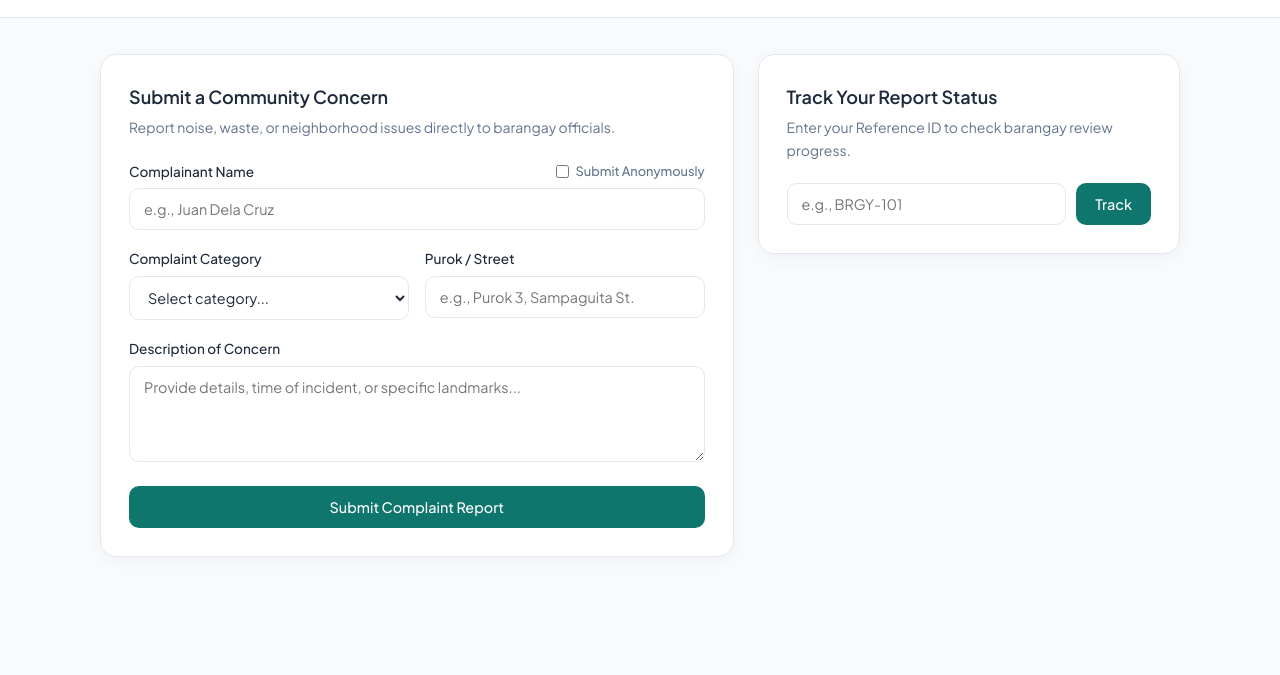
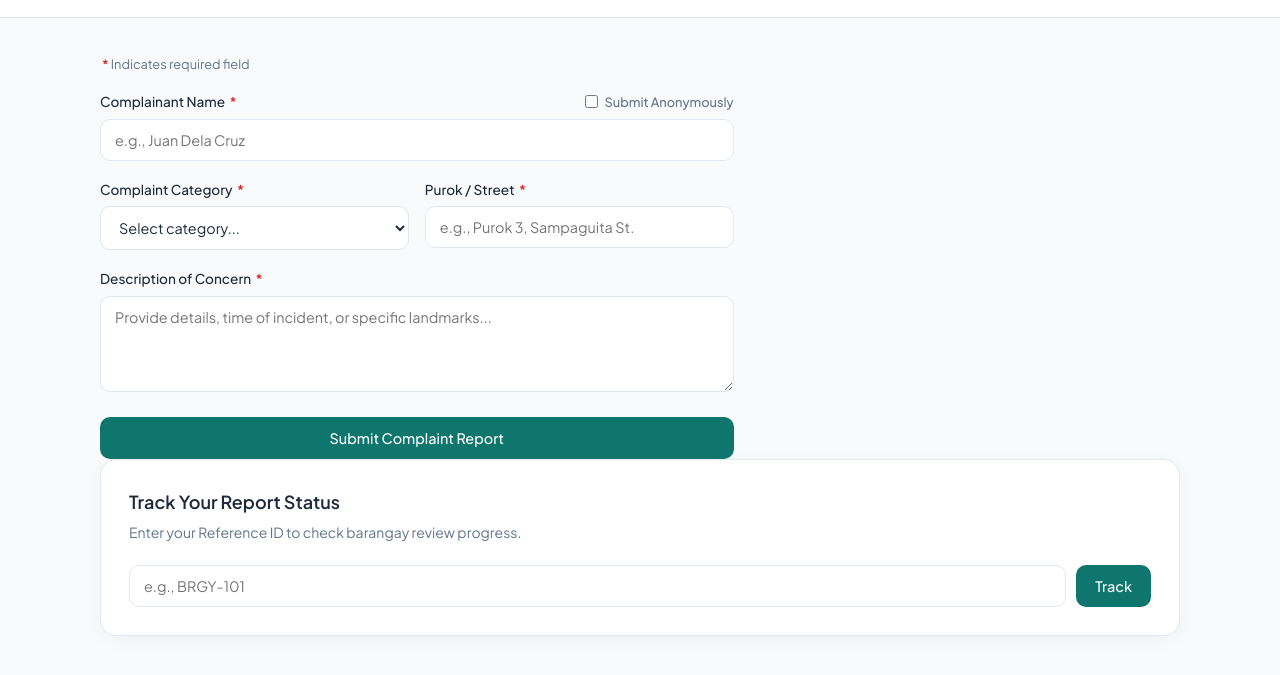
Before and after one commit to nellalalala/baranggay-complaint-system, a plain HTML site: page index.html in a window 1280 px wide. Shown: the part 77-752 px from the top of the page. Drawn offline with Linux system fonts and the light colour scheme.

Commit message:
Add required field asterisks to forms

```diff
--- a/index.html
+++ b/index.html
@@ -33,16 +33,13 @@
     <section id="resident-view" class="portal-section">
       <div class="grid-two-col">
 
-        <!-- Submit Complaint Card -->
-        <div class="card">
-          <div class="card-header">
-            <h2>Submit a Community Concern</h2>
-            <p class="subtitle">Report noise, waste, or neighborhood issues directly to barangay officials.</p>
-          </div>
+        <!-- Resident Submit Form -->
           <form id="complaint-form">
+            <p class="required-note"><span class="required">*</span> Indicates required field</p>
+
             <div class="form-group">
               <div class="label-row">
-                <label for="complainant">Complainant Name</label>
+                <label for="complainant">Complainant Name <span class="required">*</span></label>
                 <label class="checkbox-label">
                   <input type="checkbox" id="anonymous-toggle" />
                   Submit Anonymously
@@ -53,7 +50,7 @@
 
             <div class="form-row">
               <div class="form-group">
-                <label for="category">Complaint Category</label>
+                <label for="category">Complaint Category <span class="required">*</span></label>
                 <select id="category" required>
                   <option value="" disabled selected>Select category...</option>
                   <option value="Noise Disturbance">Noise Disturbance</option>
@@ -65,13 +62,13 @@
               </div>
 
               <div class="form-group">
-                <label for="location">Purok / Street</label>
+                <label for="location">Purok / Street <span class="required">*</span></label>
                 <input type="text" id="location" placeholder="e.g., Purok 3, Sampaguita St." required />
               </div>
             </div>
 
             <div class="form-group">
-              <label for="description">Description of Concern</label>
+              <label for="description">Description of Concern <span class="required">*</span></label>
               <textarea id="description" rows="4" placeholder="Provide details, time of incident, or specific landmarks..." required></textarea>
             </div>
 
@@ -114,12 +111,14 @@
           <p class="subtitle">Authorized access only for reviewing and updating resident reports.</p>
         </div>
         <form id="login-form">
+          <p class="required-note"><span class="required">*</span> Indicates required field</p>
+
           <div class="form-group">
-            <label for="admin-user">Username</label>
+            <label for="admin-user">Username <span class="required">*</span></label>
             <input type="text" id="admin-user" placeholder="admin" required />
           </div>
           <div class="form-group">
-            <label for="admin-pass">Password</label>
+            <label for="admin-pass">Password <span class="required">*</span></label>
             <input type="password" id="admin-pass" placeholder="••••••••••••" required />
           </div>
           <p id="login-error" class="error-text hidden">Invalid staff credentials. Try again.</p>
--- a/style.css
+++ b/style.css
@@ -458,3 +458,15 @@ input:disabled {
     grid-template-columns: 1fr;
   }
 }
+/* Required Field Asterisk */
+.required {
+  color: #DC2626;
+  font-weight: 600;
+  margin-left: 2px;
+}
+
+.required-note {
+  font-size: 0.8rem;
+  color: var(--text-muted);
+  margin-bottom: 16px;
+}
```
